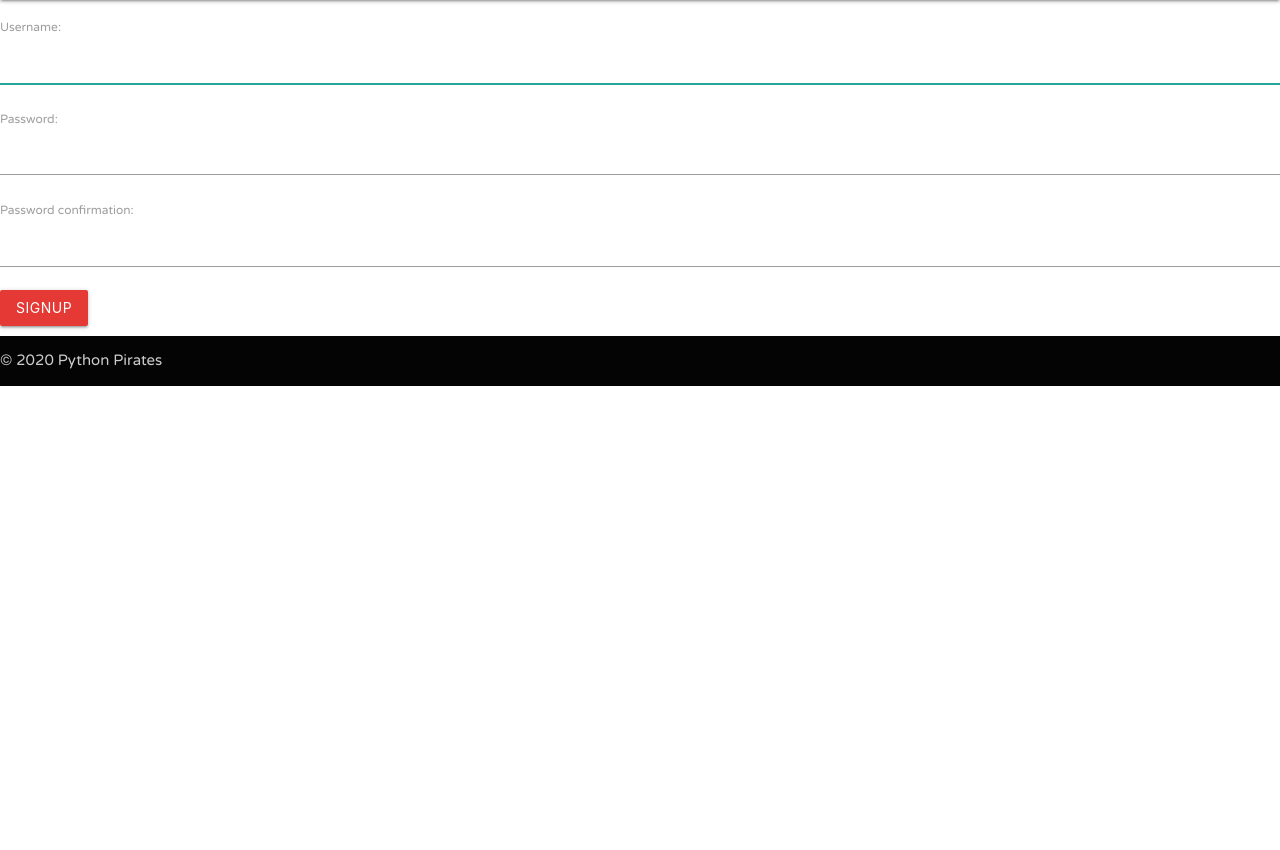
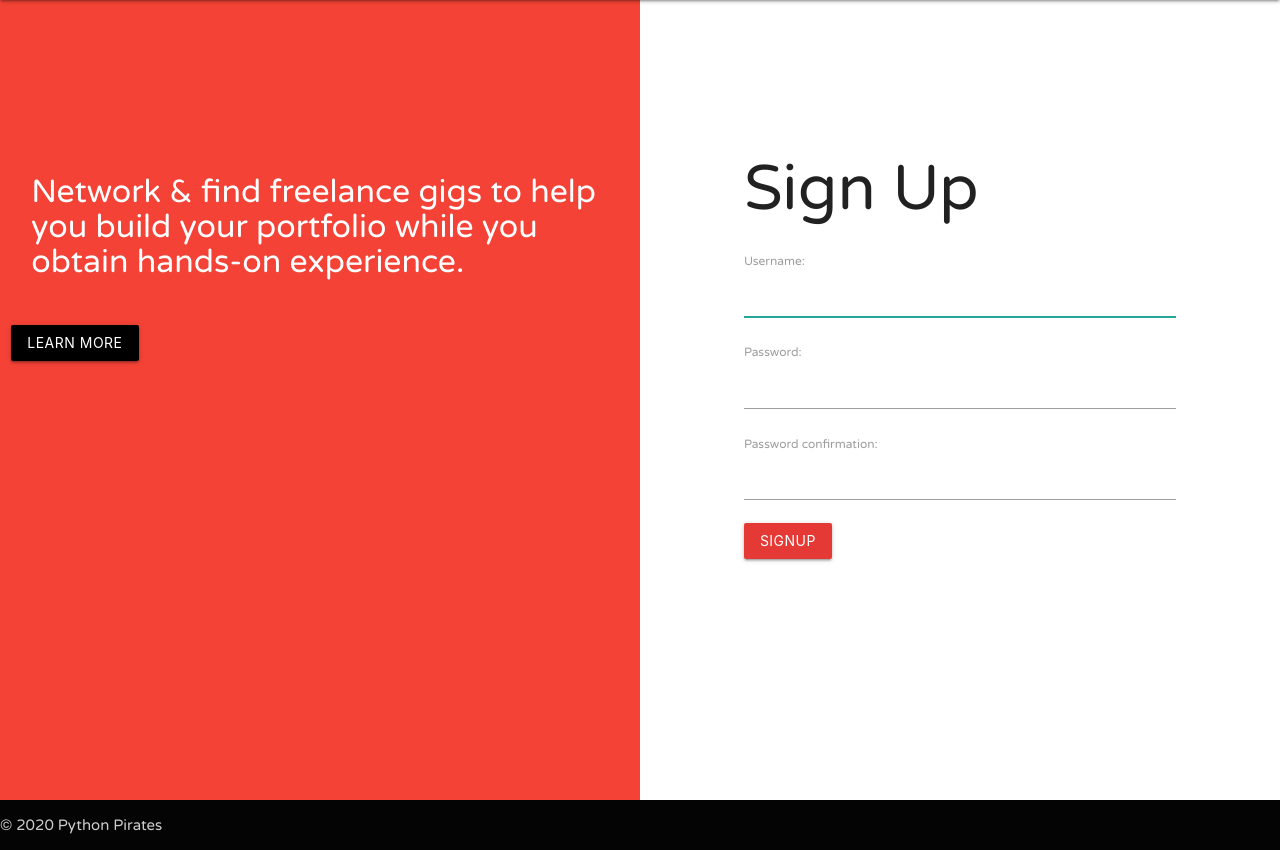
Before and after one commit to ChrisChroma/Assemblr, a Django app: page / in a window 1280 px wide. Shown: the part 64-914 px from the top of the page. Before the commit the page ends 450 px from the top, so only its background shows below. Run offline with Django 3.2, Linux system fonts and the light colour scheme; some libraries are stand-ins or nearby versions.

```diff
--- a/main_app/templates/base.html
+++ b/main_app/templates/base.html
@@ -23,23 +23,25 @@
             <li><a href="{% url 'home' %}">Home</a></li>
             <li><a href="{% url 'about' %}">About</a></li>
             {% if user.is_authenticated %}
-                        <li><a href="{% url 'index' %}">Posts</a></li>
+            <li><a href="{% url 'index' %}">All Posts</a></li>
+
+            <li>Welcome Back <span style="color: red;">{{ user.username }}</span>!</li>
             <li><a href="{% url 'logout' %}">Log Out</a></li>
             {% else %}
             <li><a href="{% url 'signup' %}">Sign Up</a></li>
             <li><a href="{% url 'login' %}">Log In</a></li>
             {% endif %}
-
         </ul>
     </div>
     </nav>
 </header>
+
 <body>
-
     {% block content %}
     {% endblock %}
 <script type="text/javascript" src="js/materialize.min.js"></script>
 </body>
+
 <footer class="page-footer">
     <div class="footer-copyright">© 2020 Python Pirates</div>
     <div class=""></div>
--- a/main_app/templates/home.html
+++ b/main_app/templates/home.html
@@ -1,7 +1,25 @@
 {% extends 'base.html' %}
 {% block content %}
 
+<div class="row" style="padding: 0; margin: 0; min-height: 100vh;">
+    <div class="col s6 red" style="min-height: 100vh;">
+    </br>
+    </br>
+    </br>
+    </br>
+    </br>
+       <h1 style="color: white; font-size: 32px; padding: 20px;" class="flow-text">Network &amp; find freelance gigs to help you build your portfolio while you obtain hands-on experience.</h1>
+        <button type="submit" style="align: center; background-color: black;" class="btn"><a href="{% url 'about' %}">Learn More</a></button>
+    </div>
 
+    <div class="col s6 white" style="min-height: 100vh;">
+    </br>
+    </br>
+    </br>
+    </br>
+    </br>
+<div class="container">
+<h1>Sign Up</h1>
 
 {% if error_message %}<p class="red-text">{{ error_message }}</p>{% endif %}
 
```
Also changed, not shown: main_app/templates/about.html (+5 -2 lines), main_app/templates/posts/index.html (+4 -3 lines). Lines whose indentation alone changed are shown as unchanged.
